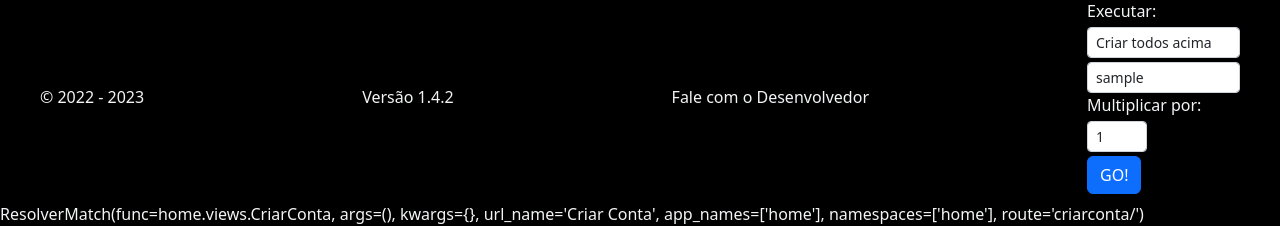
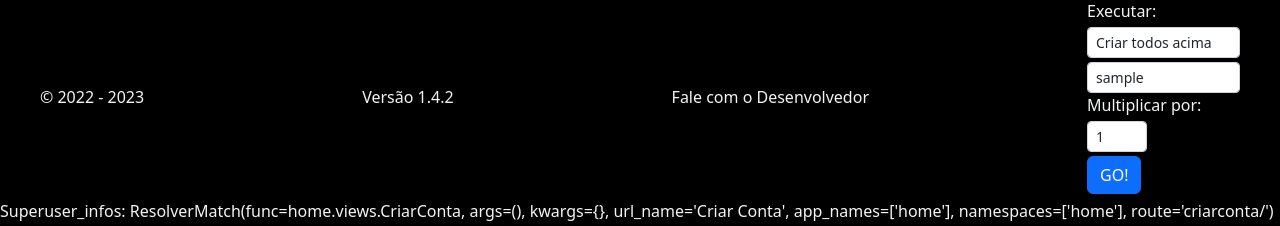
Before and after one commit to fbsagat/Alugue_seu_imovel, a Django app: page /criarconta/ in a window 1280 px wide. Shown: the part 857-1083 px from the top of the page. Run offline with Django 4.2, Linux system fonts and the light colour scheme; the visitor is signed in with stand-in values (Sample User, id 1); data comes from the database, SQL or seed files in the repository; data that the repository does not hold is empty; some libraries are stand-ins or nearby versions.

Commit message:
Melhorias e correções

```diff
--- a/templates/footer.html
+++ b/templates/footer.html
@@ -100,4 +100,6 @@
 </div>
 </div>
 
-{{ pageinfo }}
+{% if user.is_superuser %}
+<h3>Superuser_infos: {{ pageinfo }}</h3>
+{% endif %}
```
